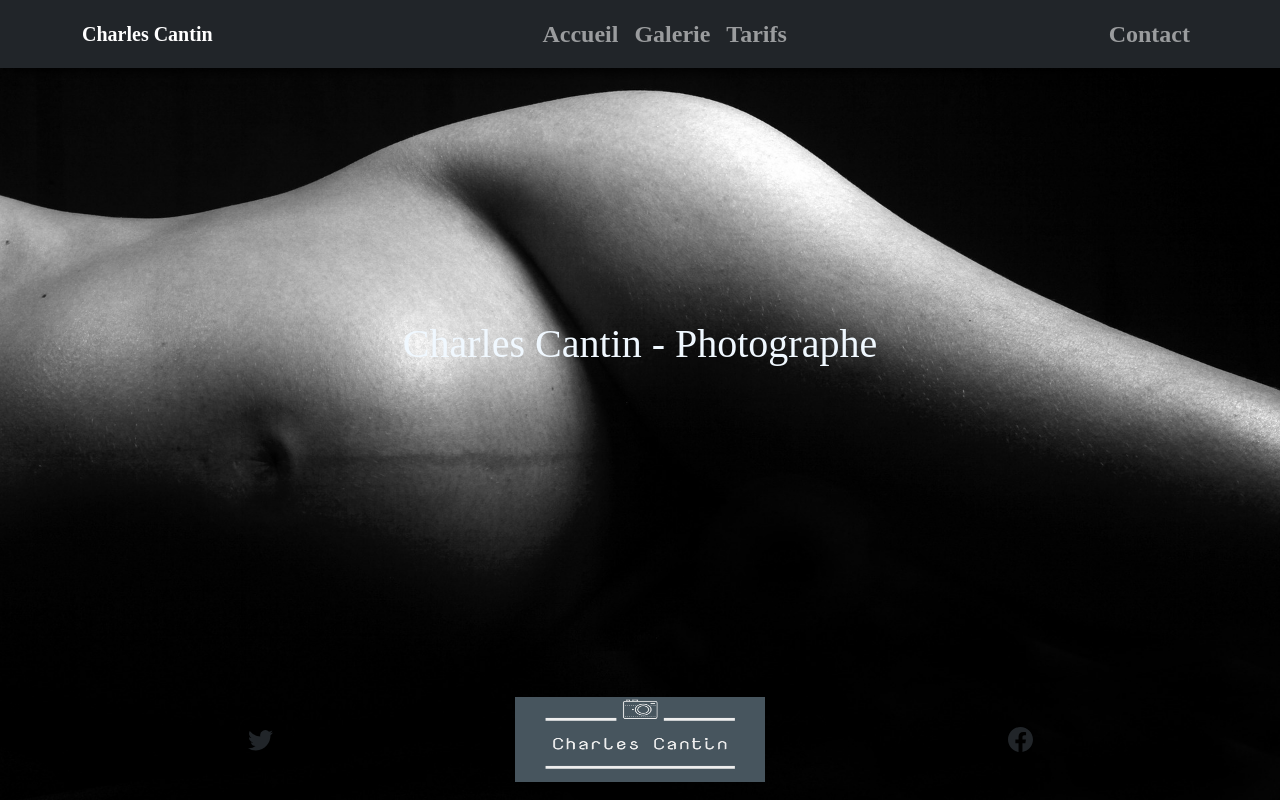
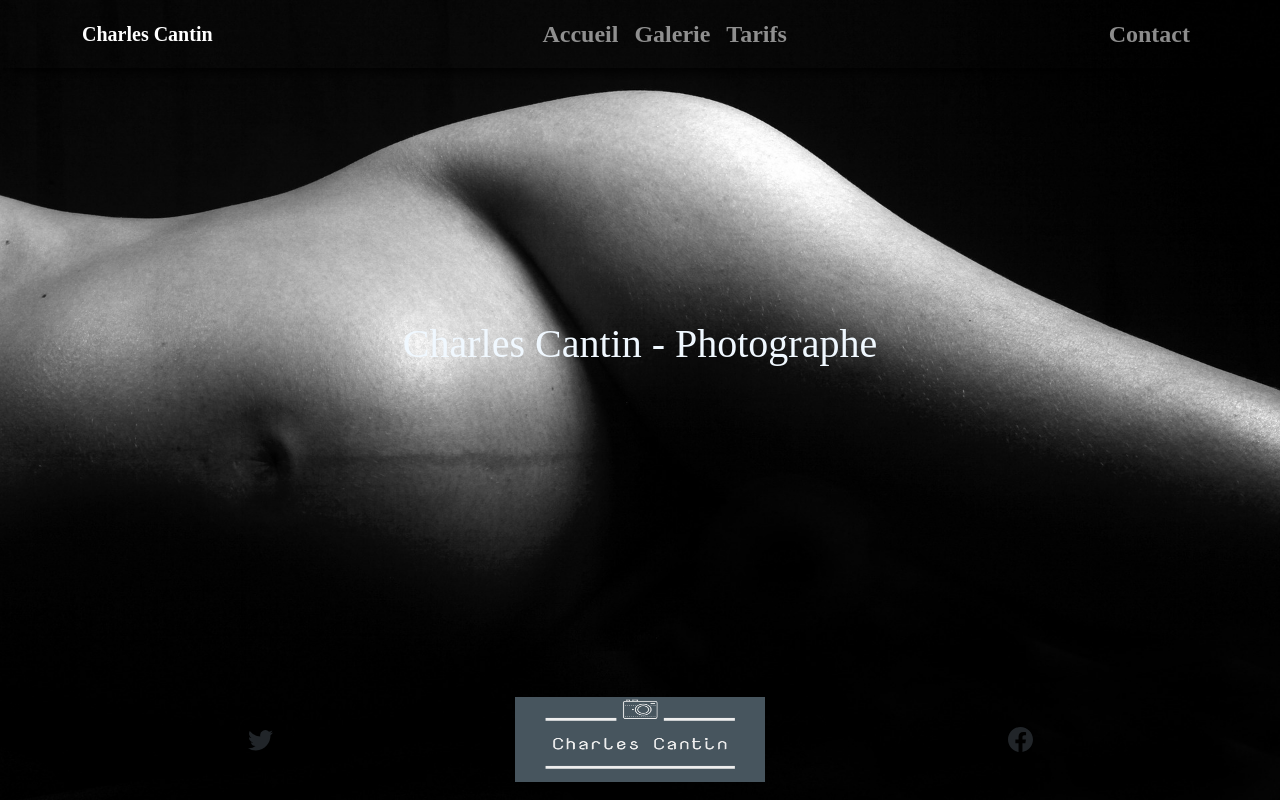
Before and after one commit to olivierchavant/my-projet-photo, a React (Create React App) app: page / in a window 1280 px wide. Built offline with nearby package versions, Linux system fonts and the light colour scheme.

Commit message:
couleur de navbar en noir

```diff
--- a/src/components/Header/NavBar2.js
+++ b/src/components/Header/NavBar2.js
@@ -12,7 +12,7 @@ export const NavBar2 = () => {
   return (
     <Wrapper>
 
-        <Navbar collapseOnSelect="false"  expand="lg" bg="dark" variant="dark">
+        <Navbar collapseOnSelect="false"  expand="lg" variant="dark">
 
         <Container >
         <Navbar.Brand >Charles Cantin</Navbar.Brand>
@@ -44,5 +44,6 @@ const Wrapper = styled.div`
 
 h3 { text-align: center ;
     margin-left: 20px }
+    .Navbar { background: black; }
 
 `
```
